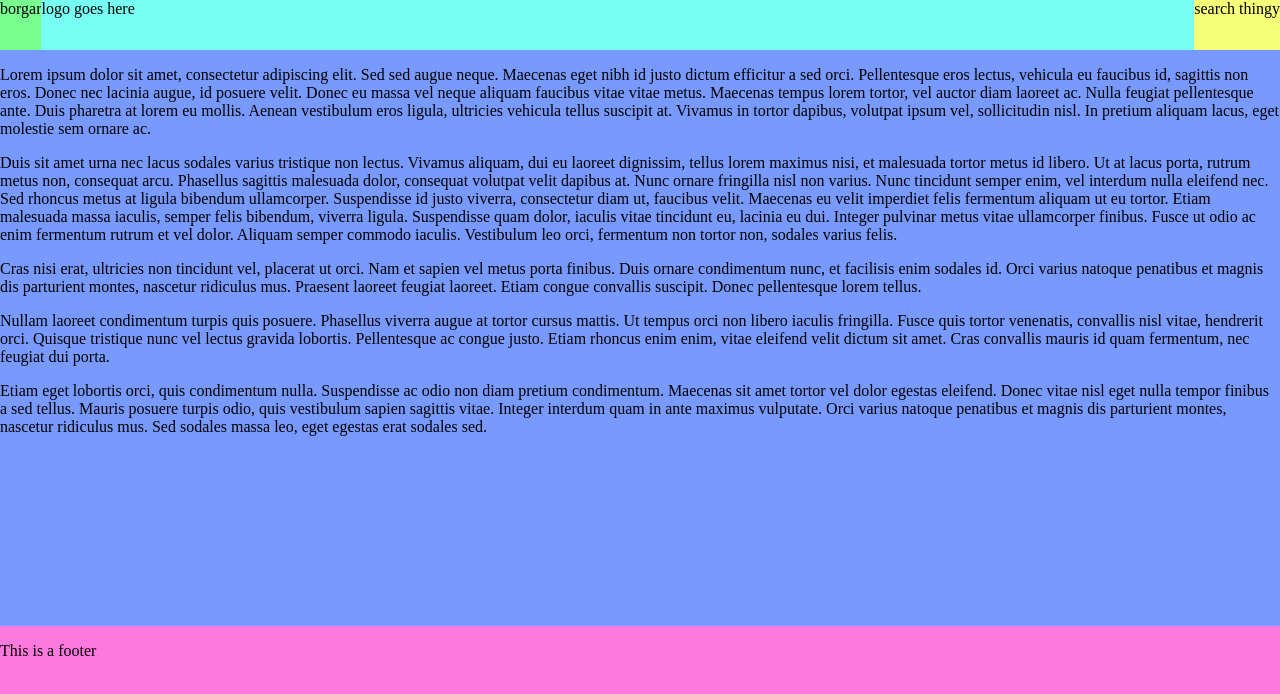
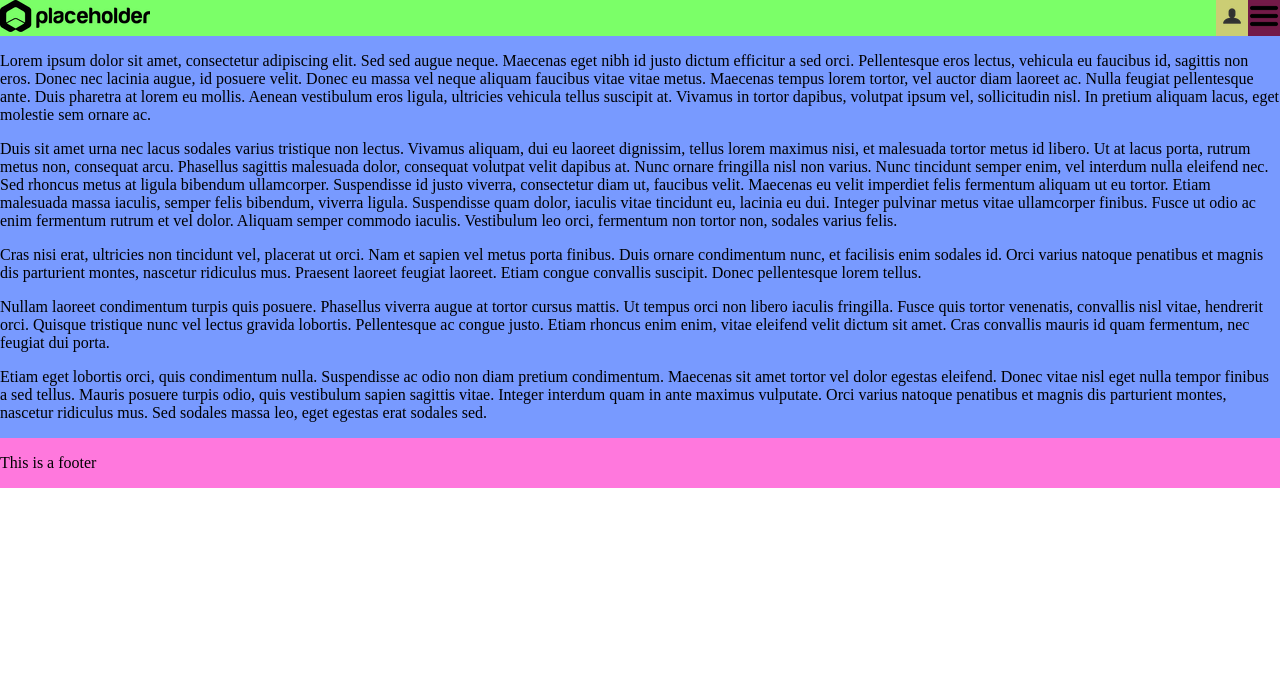
Before and after one commit to ChibiWeeb/web-programming-final-project, a plain HTML site: page index.html in a window 1280 px wide. Drawn offline with Linux system fonts and the light colour scheme.

Commit message:
Change header

```diff
--- a/index.html
+++ b/index.html
@@ -8,33 +8,20 @@
 </head>
 <body>
 <div class="site-wrapper">
-    <div class="site-header">
-        <div class="nav-menu">
-            <div class="nav-menu-item" id="item1">
-                item1
-            </div>
-            <div class="nav-menu-item" id="item2">
-                item2
-            </div>
-            <div class="nav-menu-item" id="item3">
-                item3
-            </div>
-            <div class="nav-menu-item" id="item4">
-                item4
-            </div>
-            <div class="nav-menu-item" id="item5">
-                item5
-            </div>
-        </div>
-        <div class="hamburger-menu">
-            borgar
-        </div>
-        <div class="logo">
-            logo goes here
-        </div>
-        <div class="search">
-            search thingy
-        </div>
+    <div class="site-logo">
+        <a href="#">
+            <img src="images/logo.png" alt="Site logo">
+        </a>
+    </div>
+    <div class="profile-page-icon">
+        <a href="#">
+            <img src="images/profile_page_icon.png" alt="Profile page icon">
+        </a>
+    </div>
+    <div class="menu-expander">
+        <a href="#">
+            <img src="images/hamburger_icon.png" alt="Menu expander">
+        </a>
     </div>
     <main class="main-content">
         <p>
--- a/styles/scss/layouts.scss
+++ b/styles/scss/layouts.scss
@@ -1,42 +1,28 @@
-$header-height: 50px;
-
 body {
   margin: 0;
 }
 
 .site-wrapper {
-  height: 100vh;
-  margin-top: $header-height;
   display: grid;
-  grid-template-columns: 1fr;
+  grid-template-columns: 1fr auto auto;
   grid-template-areas:
-          "content"
-          "footer";
+          "logo prof-page menu-exp"
+          "content content content"
+          "footer footer footer";
 
-  .site-header {
-    margin-top: -$header-height;
-    display: flex;
-    position: fixed;
-    width: 100%;
-    height: $header-height;
+  .site-logo {
+    background-color: #7bff68;
+    grid-area: logo;
+  }
 
-    .nav-menu {
-      display: none;
-      background-color: #ff4b18;
-    }
+  .profile-page-icon {
+    background-color: #cbcd74;
+    grid-area: prof-page;
+  }
 
-    .hamburger-menu {
-      background-color: #78ff90;
-    }
-
-    .logo {
-      background-color: #78fff4;
-      flex: 1;
-    }
-
-    .search {
-      background-color: #f6ff78;
-    }
+  .menu-expander {
+    background-color: #731a48;
+    grid-area: menu-exp;
   }
 
   .main-content {
```
Also changed, not shown: images/hamburger_icon.png (added), images/logo.png (added), images/profile_page_icon.png (added), styles/css/layouts.css, 1 other file.
